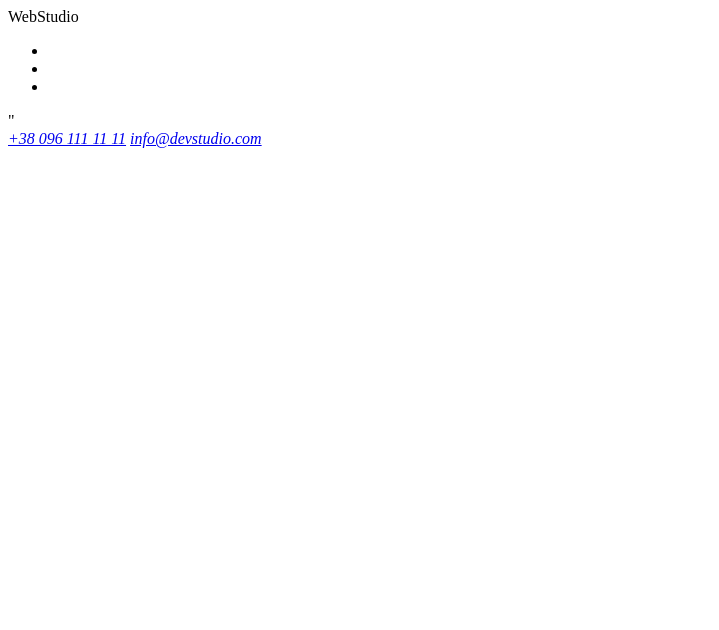
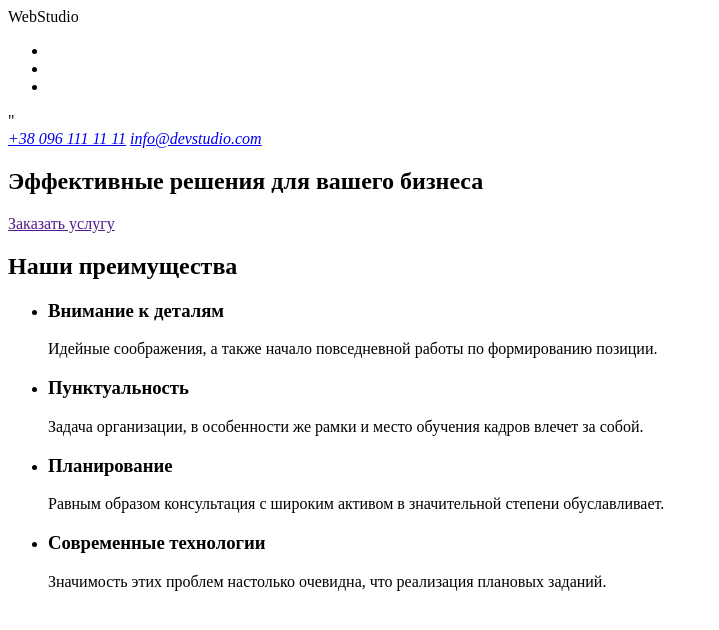
Before and after one commit to lily342s/goit-markup-hw-01, a plain HTML site: page index.html in a window 1280 px wide. Shown: the whole page, without its empty margins (0-719 px from the left). Drawn offline with Linux system fonts and the light colour scheme.

Commit message:
Added main container

```diff
--- a/index.html
+++ b/index.html
@@ -21,5 +21,34 @@
         </address>
     </header>
 
+    <main>
+        <section>
+            <h1>Эффективные решения для вашего бизнеса</h1>
+            <a href="">Заказать услугу</a>
+        </section>
+
+        <section>
+        <h2>Наши преимущества</h2>
+        <ul>
+            <li>
+                <h3>Внимание к деталям</h3>
+                <p>Идейные соображения, а также начало повседневной работы по формированию позиции.</p>
+            </li>
+            <li>
+                <h3>Пунктуальность</h3>
+                <p>Задача организации, в особенности же рамки и место обучения кадров влечет за собой.</p>
+            </li>
+            <li>
+                <h3>Планирование</h3>
+                <p>Равным образом консультация с широким активом в значительной степени обуславливает.</p>
+            </li>
+            <li>
+                <h3>Современные технологии</h3>
+                <p>Значимость этих проблем настолько очевидна, что реализация плановых заданий.</p>
+            </li>
+        </ul>
+        </section>
+    </main>
+
 </body>
 </html>
```
